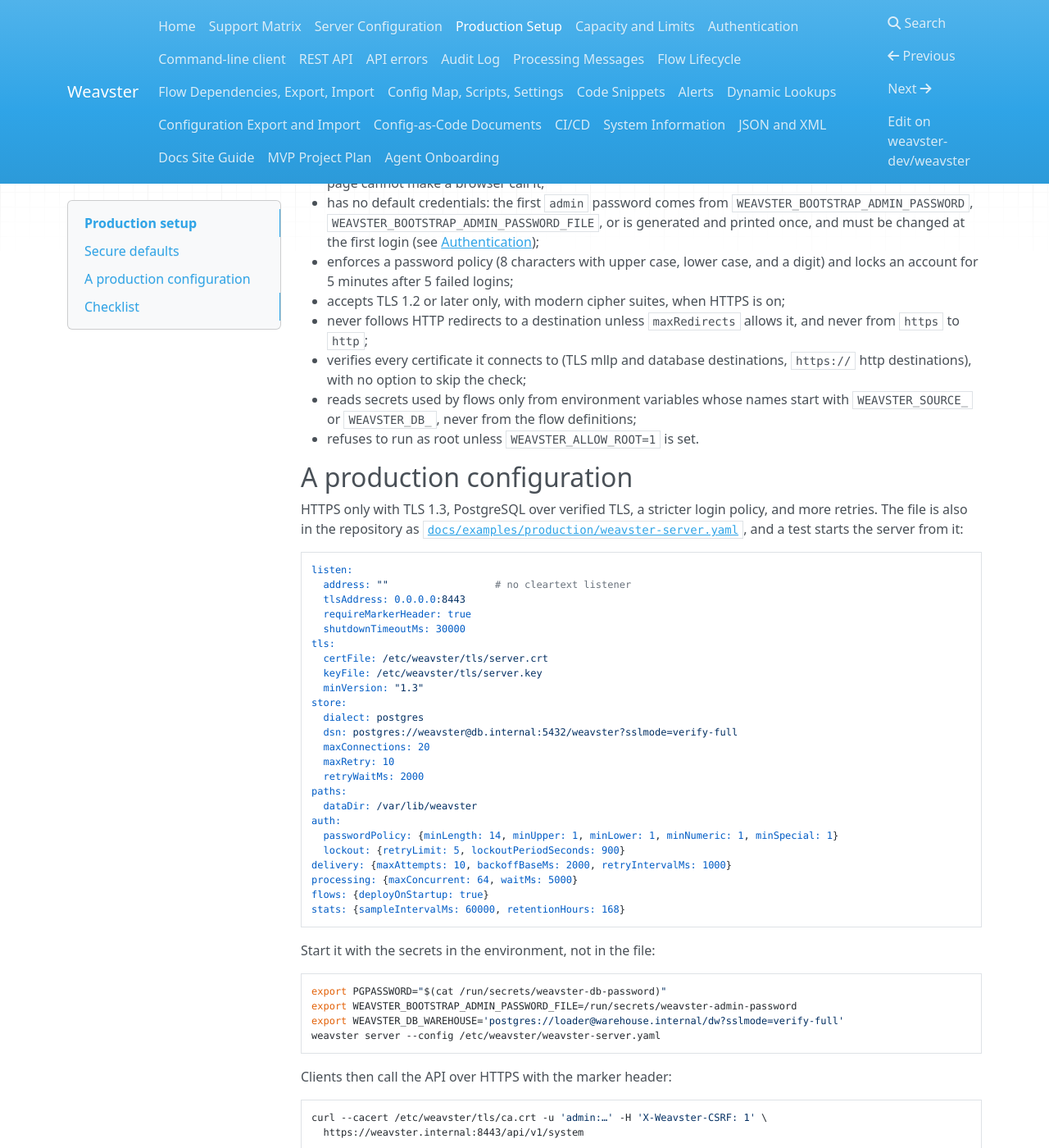
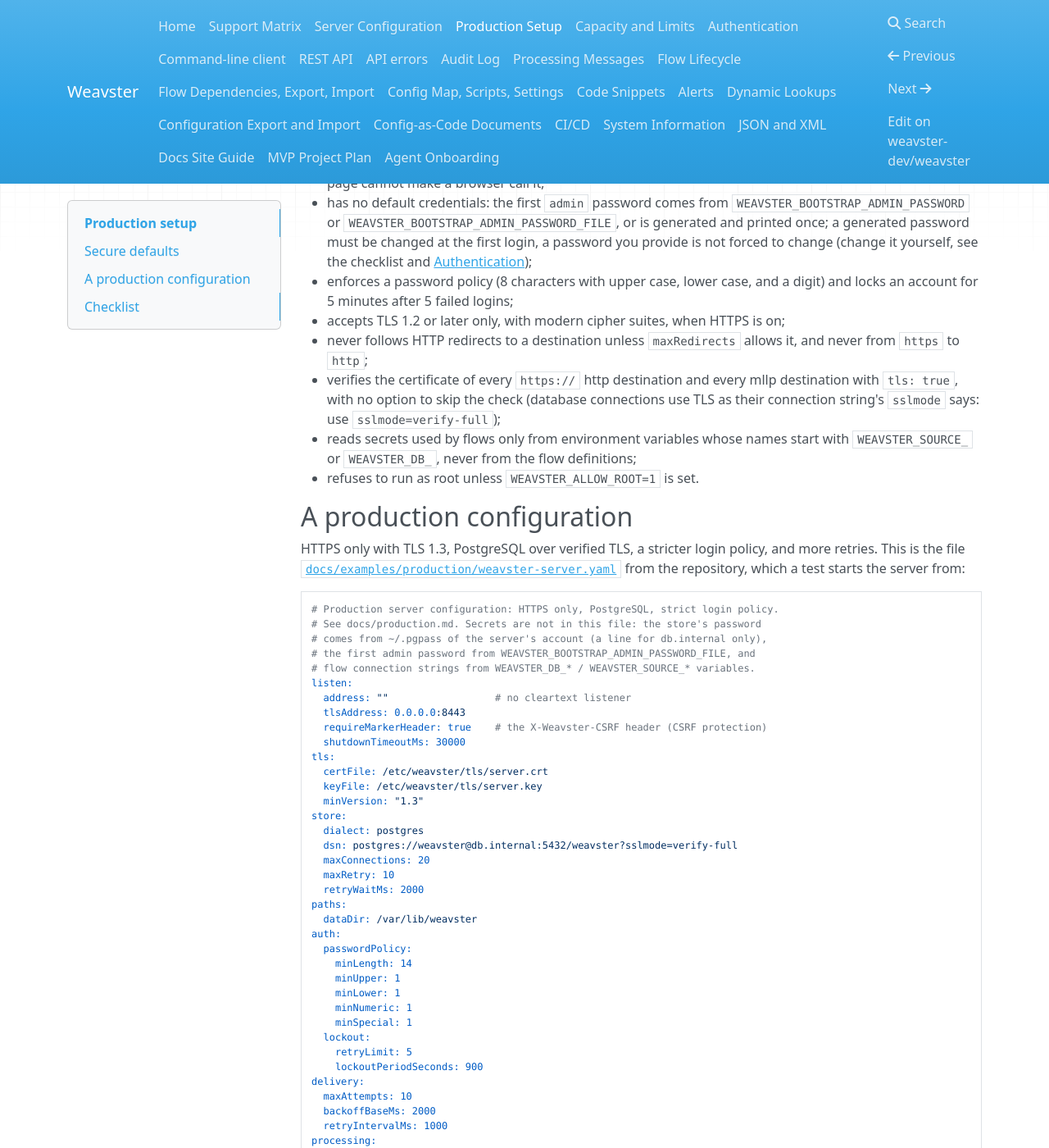
Before and after one commit to weavster-dev/weavster, an MkDocs documentation site: the page built from docs/production.md, in a window 1280 px wide and 1400 px high, scrolled down 290 px. Shown: the whole window at 82% size. Built offline with MkDocs 1.6.1, drawn with Linux system fonts in a browser that asks for light colours; nearby versions of some CDN libraries; some of the changed text lies outside the part shown.

Commit message:
Production docs: review fixes — accurate certificate and bootstrap claims, no PGPASSWORD, the page shows the tested file verbatim, the test checks listeners and fails fast

````diff
--- a/docs/production.md
+++ b/docs/production.md
@@ -11,16 +11,18 @@
 - requires the `X-Weavster-CSRF` header on every API call (`listen.requireMarkerHeader: true`), so
   a web page cannot make a browser call it;
 - has no default credentials: the first `admin` password comes from
-  `WEAVSTER_BOOTSTRAP_ADMIN_PASSWORD`, `WEAVSTER_BOOTSTRAP_ADMIN_PASSWORD_FILE`, or is generated
-  and printed once, and must be changed at the first login (see
+  `WEAVSTER_BOOTSTRAP_ADMIN_PASSWORD` or `WEAVSTER_BOOTSTRAP_ADMIN_PASSWORD_FILE`, or is generated
+  and printed once; a generated password must be changed at the first login, a password you
+  provide is not forced to change (change it yourself, see the checklist and
   [Authentication](authentication.md));
 - enforces a password policy (8 characters with upper case, lower case, and a digit) and locks an
   account for 5 minutes after 5 failed logins;
 - accepts TLS 1.2 or later only, with modern cipher suites, when HTTPS is on;
 - never follows HTTP redirects to a destination unless `maxRedirects` allows it, and never from
   `https` to `http`;
-- verifies every certificate it connects to (TLS mllp and database destinations, `https://` http
-  destinations), with no option to skip the check;
+- verifies the certificate of every `https://` http destination and every mllp destination with
+  `tls: true`, with no option to skip the check (database connections use TLS as their connection
+  string's `sslmode` says: use `sslmode=verify-full`);
 - reads secrets used by flows only from environment variables whose names start with
   `WEAVSTER_SOURCE_` or `WEAVSTER_DB_`, never from the flow definitions;
 - refuses to run as root unless `WEAVSTER_ALLOW_ROOT=1` is set.
@@ -28,15 +30,20 @@
 ## A production configuration
 
 HTTPS only with TLS 1.3, PostgreSQL over verified TLS, a stricter login policy, and more
-retries. The file is also in the repository as
-[`docs/examples/production/weavster-server.yaml`](https://github.com/weavster-dev/weavster/blob/main/docs/examples/production/weavster-server.yaml),
-and a test starts the server from it:
+retries. This is the file
+[`docs/examples/production/weavster-server.yaml`](https://github.com/weavster-dev/weavster/blob/main/docs/examples/production/weavster-server.yaml)
+from the repository, which a test starts the server from:
 
 ```yaml
+# Production server configuration: HTTPS only, PostgreSQL, strict login policy.
+# See docs/production.md. Secrets are not in this file: the store's password
+# comes from ~/.pgpass of the server's account (a line for db.internal only),
+# the first admin password from WEAVSTER_BOOTSTRAP_ADMIN_PASSWORD_FILE, and
+# flow connection strings from WEAVSTER_DB_* / WEAVSTER_SOURCE_* variables.
 listen:
   address: ""                  # no cleartext listener
   tlsAddress: 0.0.0.0:8443
-  requireMarkerHeader: true
+  requireMarkerHeader: true    # the X-Weavster-CSRF header (CSRF protection)
   shutdownTimeoutMs: 30000
 tls:
   certFile: /etc/weavster/tls/server.crt
@@ -51,22 +58,46 @@
 paths:
   dataDir: /var/lib/weavster
 auth:
-  passwordPolicy: {minLength: 14, minUpper: 1, minLower: 1, minNumeric: 1, minSpecial: 1}
-  lockout: {retryLimit: 5, lockoutPeriodSeconds: 900}
-delivery: {maxAttempts: 10, backoffBaseMs: 2000, retryIntervalMs: 1000}
-processing: {maxConcurrent: 64, waitMs: 5000}
-flows: {deployOnStartup: true}
-stats: {sampleIntervalMs: 60000, retentionHours: 168}
+  passwordPolicy:
+    minLength: 14
+    minUpper: 1
+    minLower: 1
+    minNumeric: 1
+    minSpecial: 1
+  lockout:
+    retryLimit: 5
+    lockoutPeriodSeconds: 900
+delivery:
+  maxAttempts: 10
+  backoffBaseMs: 2000
+  retryIntervalMs: 1000
+processing:
+  maxConcurrent: 64
+  waitMs: 5000
+flows:
+  deployOnStartup: true
+stats:
+  sampleIntervalMs: 60000
+  retentionHours: 168
 ```
 
-Start it with the secrets in the environment, not in the file:
+Keep the secrets out of the file. The store's password goes in the server account's
+`~/.pgpass`, on a line for the store's host only, so it is never sent to another database:
+
+```text
+db.internal:5432:weavster:weavster:the-store-password
+```
+
+Then start the server with the other secrets in its environment:
 
 ```bash
-export PGPASSWORD="$(cat /run/secrets/weavster-db-password)"
 export WEAVSTER_BOOTSTRAP_ADMIN_PASSWORD_FILE=/run/secrets/weavster-admin-password
-export WEAVSTER_DB_WAREHOUSE='postgres://loader@warehouse.internal/dw?sslmode=verify-full'
+export WEAVSTER_DB_WAREHOUSE="postgres://loader:$(cat /run/secrets/warehouse-password)@warehouse.internal/dw?sslmode=verify-full"
 weavster server --config /etc/weavster/weavster-server.yaml
 ```
+
+Do not set `PGPASSWORD` for the server: PostgreSQL clients use it for every connection string
+without a password, so it would also be sent to the databases your flows read and write.
 
 Clients then call the API over HTTPS with the marker header:
 
@@ -79,10 +110,12 @@
 
 - Give the server a certificate from your CA, set `listen.address: ""`, and use
   `tls.minVersion: "1.3"` when every client supports it.
-- Use PostgreSQL with `sslmode=verify-full`; keep its password in `PGPASSWORD` or `~/.pgpass`
-  readable only by the server's account.
-- Set `WEAVSTER_BOOTSTRAP_ADMIN_PASSWORD_FILE` for the first start, log in, change the password,
-  then create one account per person or system with only the permissions it needs.
+- Use PostgreSQL with `sslmode=verify-full`, for the store and for every `WEAVSTER_DB_…`
+  connection string; keep the store's password in `~/.pgpass` (mode `0600`) of the server's
+  account.
+- Set `WEAVSTER_BOOTSTRAP_ADMIN_PASSWORD_FILE` for the first start, log in, change the password
+  (a password you provide is not forced to change), remove the file, then create one account per
+  person or system with only the permissions it needs.
 - Run as an unprivileged account; keep `/etc/weavster` and `paths.dataDir` readable only by it.
 - Give flows' http and mllp sources their own certificates (`certFile`, `keyFile`) and, for http
   sources, credentials (`username`, `passwordEnv`).
````
Also changed, not shown: docs/examples/production/weavster-server.yaml (+4 -4 lines), docs/limits.md (+2 -1 lines), 1 other file.
